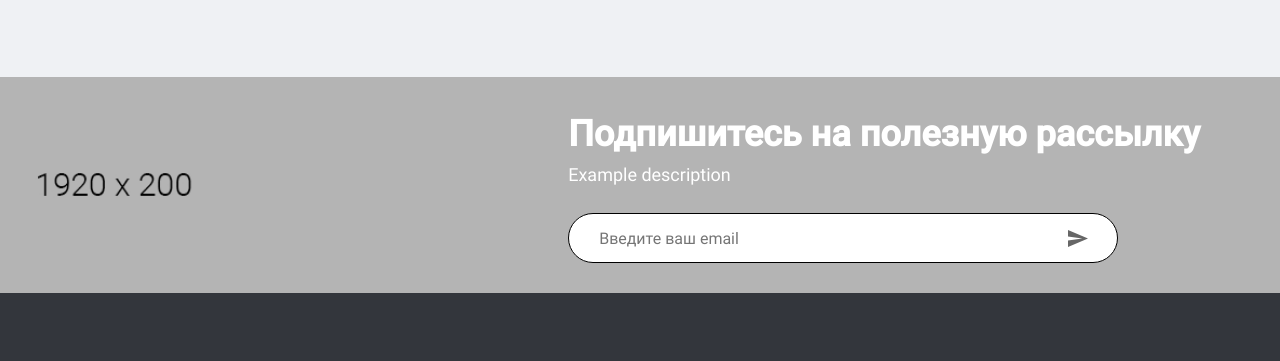
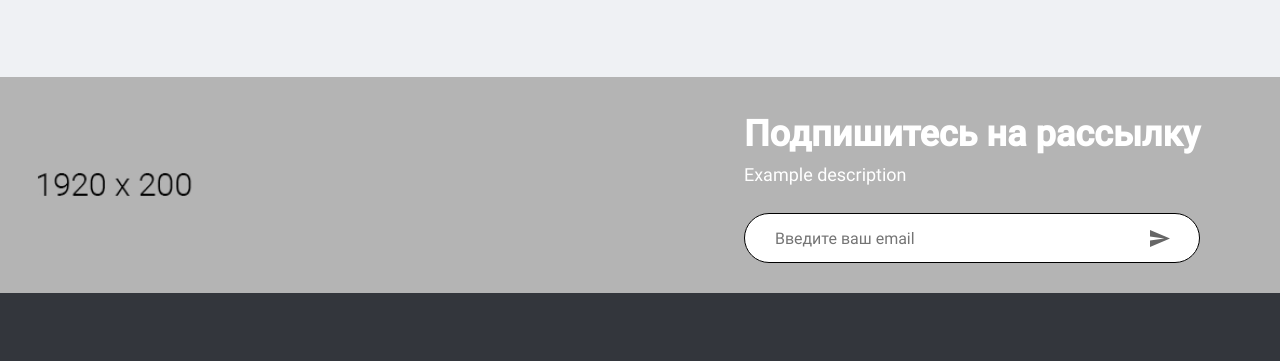
Before and after one commit to finchdev/finchdev.github.io, a plain HTML site: page prod/index.html in a window 1280 px wide. Shown: the part 3137-3498 px from the top of the page. Drawn offline with Linux system fonts and the light colour scheme; a script that the page names is missing; files whose address does not match are found by name.

Commit message:
Update index.html

```diff
--- a/prod/index.html
+++ b/prod/index.html
@@ -238,7 +238,7 @@
       <div class="subscribe">
         <div class="container">
           <div class="subscribe__body">
-            <h3 class="subscribe__title">Подпишитесь на полезную рассылку</h3>
+            <h3 class="subscribe__title">Подпишитесь на рассылку</h3>
             <p class="subscribe__description">Example description</p>
             <div class="subscribe-input">
               <input class="subscribe-input__field" type="text" placeholder="Введите ваш email"><a class="subscribe-input__btn" href="#">
```
